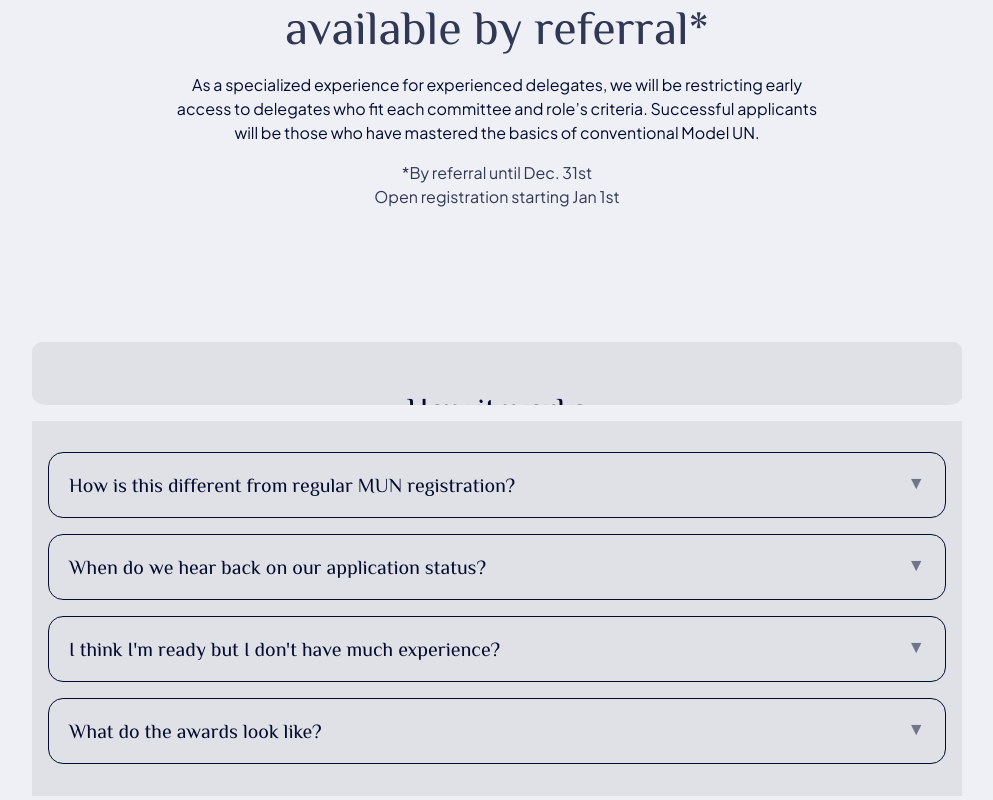
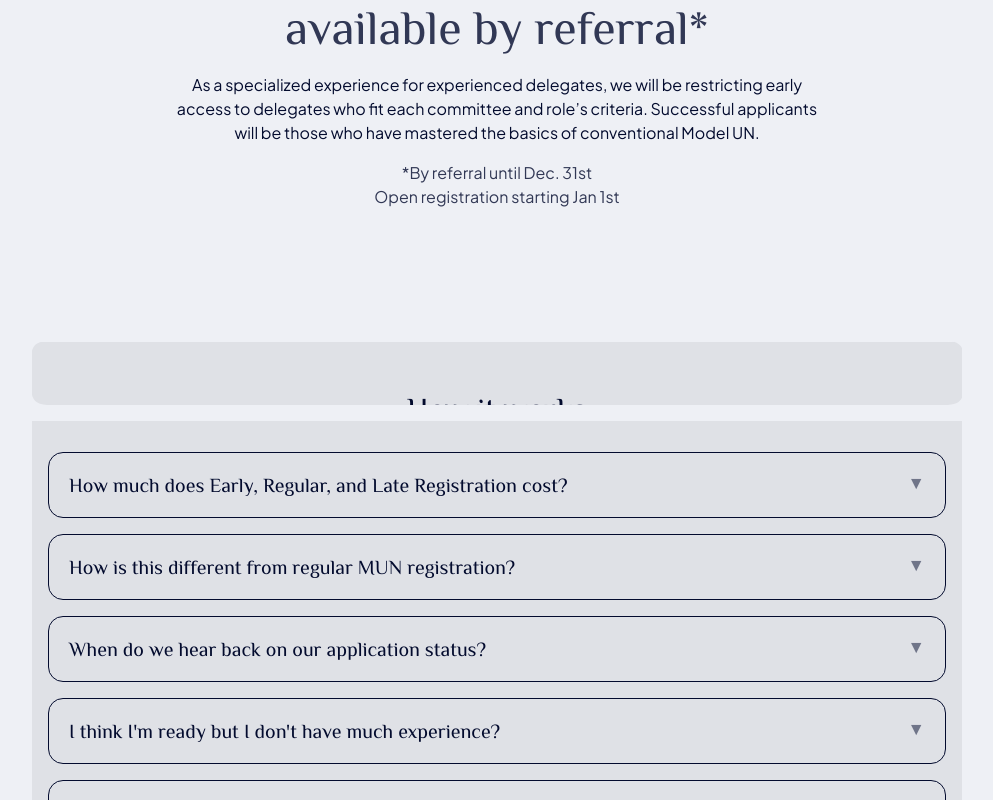
Before and after one commit to oklex/simnato-site, a Next.js app: page /registration in a window 1280 px wide. Shown: the part 379-1179 px from the top of the page, without its empty margins (143-1136 px from the left). Built offline with nearby package versions, Linux system fonts and the light colour scheme.

Commit message:
added new FAQ on price

```diff
--- a/src/pages/registration.tsx
+++ b/src/pages/registration.tsx
@@ -1,4 +1,4 @@
-import React, { ReactElement } from "react";
+import React, { ReactElement } from 'react';
 import {
 	Accordion,
 	AccordionItemType,
@@ -11,19 +11,19 @@ import {
 	Div,
 	NarrowContainer,
 	Button,
-} from "@ui-library";
-import styled from "styled-components";
-import StarMarker from "../assets/starMarkers";
-import { useRouter } from "next/router";
-import useScreenSize from "@stores/useScreenSize";
-import { ViewPortSection } from "@src/components/ViewPortSection";
+} from '@ui-library';
+import styled from 'styled-components';
+import StarMarker from '../assets/starMarkers';
+import { useRouter } from 'next/router';
+import useScreenSize from '@stores/useScreenSize';
+import { ViewPortSection } from '@src/components/ViewPortSection';
 
 export const RegistrationPage = (): ReactElement => {
 	const { width, height, isMobile } = useScreenSize();
 	const router = useRouter();
 	const { query } = router;
-  const accordionKey = query["ackey"]
-    ? query["ackey"].toLocaleString().toLocaleLowerCase()
+	const accordionKey = query['ackey']
+		? query['ackey'].toLocaleString().toLocaleLowerCase()
 		: undefined;
 
 	return (
@@ -31,7 +31,7 @@ export const RegistrationPage = (): ReactElement => {
 			<Section mode="dark">
 				<Container center>
 					<SubContainer>
-            <Spacer height={"30vh"} />
+						<Spacer height={'30vh'} />
 						<Div flex justifyContent="center">
 							<StarMarker type="dark" />
 						</Div>
@@ -50,40 +50,72 @@ export const RegistrationPage = (): ReactElement => {
 							mastered the basics of conventional Model UN.
 						</Text>
 					</SubContainer>
-          <Spacer height={"1rem"} />
-          <Text subtle mode="dark" align="center">
-            *By referral until Dec. 31st <br />
-            Open registration starting Jan 1st
-          </Text>
-          <Spacer height={"35px"} />
+					<Spacer height={'1rem'} />
 					{/* <Div flex justifyContent="center">
-            <Button variant="primary" mode="dark" href='https://form.jotform.com/243296810966265'>
+						<Button
+							variant="primary"
+							mode="dark"
+							href="https://form.jotform.com/243296810966265"
+						>
 							<Div padding="0 2rem">
 								<Header center level={5}>
 									Apply now, pay later
 								</Header>
 							</Div>
 						</Button>
-          </Div> */}
+					</Div>
+					<Spacer /> */}
+
+					<Text subtle mode="dark" align="center">
+						*By referral until Dec. 31st <br />
+						Open registration starting Jan 1st
+					</Text>
+					<Spacer height={'35px'} />
 				</Container>
 			</Section>
-      <Spacer height={"4rem"} />
+			<Spacer height={'4rem'} />
 
 			<NarrowContainer>
 				<ViewPortSection id="registration-how-to" mode="light">
 					<Div>
-            <Spacer height={"2rem"} />
+						<Spacer height={'2rem'} />
 						<Header center level={3} mode="dark">
 							How it works
 						</Header>
-            <Spacer height={"1.5rem"} />
+						<Spacer height={'1.5rem'} />
 					</Div>
 					<Accordion
 						background="transparent"
 						mode="dark"
 						content={[
 							{
-                key: "key",
+								key: 'key',
+								label: (
+									<Div width="100%">
+										<Header level={6} mode="dark">
+											How much does Early, Regular, and Late Registration cost?
+										</Header>
+									</Div>
+								),
+								content: (
+									<>
+										<Text mode="dark">
+											All accepted Delegates will be charged a flat $125. This
+											does not include rooming acoomodations. This fee will not
+											change for Early or Late applicants.
+										</Text>
+									</>
+								),
+							},
+						]}
+					></Accordion>
+					<Spacer />
+					<Accordion
+						background="transparent"
+						mode="dark"
+						content={[
+							{
+								key: 'key',
 								label: (
 									<Div width="100%">
 										<Header level={6} mode="dark">
@@ -116,7 +148,7 @@ export const RegistrationPage = (): ReactElement => {
 						mode="dark"
 						content={[
 							{
-                key: "key",
+								key: 'key',
 								label: (
 									<Div width="100%">
 										<Header level={6} mode="dark">
@@ -147,7 +179,7 @@ export const RegistrationPage = (): ReactElement => {
 						mode="dark"
 						content={[
 							{
-                key: "key",
+								key: 'key',
 								label: (
 									<Div width="100%">
 										<Header level={6} mode="dark">
@@ -186,7 +218,7 @@ export const RegistrationPage = (): ReactElement => {
 						mode="dark"
 						content={[
 							{
-                key: "key",
+								key: 'key',
 								label: (
 									<Div width="100%">
 										<Header level={6} mode="dark">
@@ -246,7 +278,7 @@ const DottedLine = styled.div`
 	width: 100%;
 
 	&::after {
-    content: "";
+		content: '';
 		flex: 1;
 		border-bottom: 1px dotted #000; /* Adjust color as needed */
 		margin: 0 10px; /* Adjust spacing between the items */
@@ -261,17 +293,17 @@ export default RegistrationPage;
 
 const GetAccordionItems = (isMobile: boolean): AccordionItemType[] => [
 	{
-    key: "club",
+		key: 'club',
 		label: (
 			<Div
 				flex
-        flexDirection={isMobile ? "col" : "row"}
+				flexDirection={isMobile ? 'col' : 'row'}
 				width="100%"
 				justifyContent="between"
 			>
 				<div>
 					<Header level={6} mode="dark">
-            <StyledText bold>Club Registration</StyledText>{" "}
+						<StyledText bold>Club Registration</StyledText>{' '}
 						<StyledText size="md" subtle>
 							(sponsor teachers optional)
 						</StyledText>
@@ -283,17 +315,17 @@ const GetAccordionItems = (isMobile: boolean): AccordionItemType[] => [
 		content: <Text mode="dark">lorem ipsum</Text>,
 	},
 	{
-    key: "priority",
+		key: 'priority',
 		label: (
 			<Div
 				flex
-        flexDirection={isMobile ? "col" : "row"}
+				flexDirection={isMobile ? 'col' : 'row'}
 				width="100%"
 				justifyContent="between"
 			>
 				<div>
 					<Header level={6} mode="dark">
-            <StyledText bold>Priority Registration</StyledText>{" "}
+						<StyledText bold>Priority Registration</StyledText>{' '}
 						<StyledText subtle>for registered clubs</StyledText>
 					</Header>
 				</div>
@@ -303,17 +335,17 @@ const GetAccordionItems = (isMobile: boolean): AccordionItemType[] => [
 		content: <Text mode="dark">lorem ipsum</Text>,
 	},
 	{
-    key: "independent",
+		key: 'independent',
 		label: (
 			<Div
 				flex
-        flexDirection={isMobile ? "col" : "row"}
+				flexDirection={isMobile ? 'col' : 'row'}
 				width="100%"
 				justifyContent="between"
 			>
 				<div>
 					<Header level={6} mode="dark">
-            <StyledText bold>Independent Registration</StyledText>{" "}
+						<StyledText bold>Independent Registration</StyledText>{' '}
 						<StyledText subtle>for any and all delegates</StyledText>
 					</Header>
 				</div>
```
Lines whose indentation alone changed are shown as unchanged.
